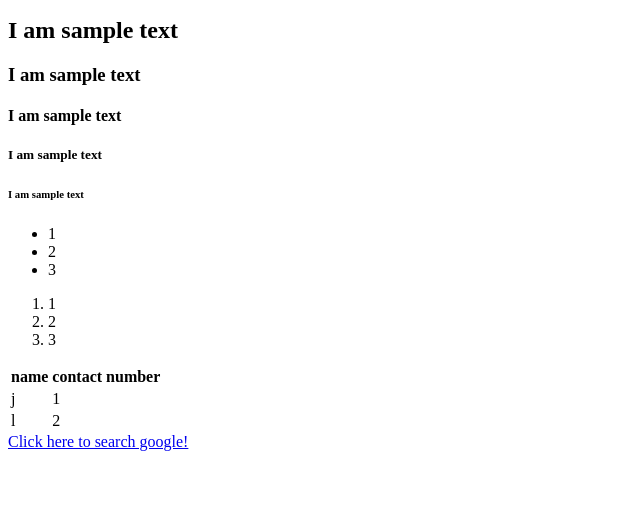
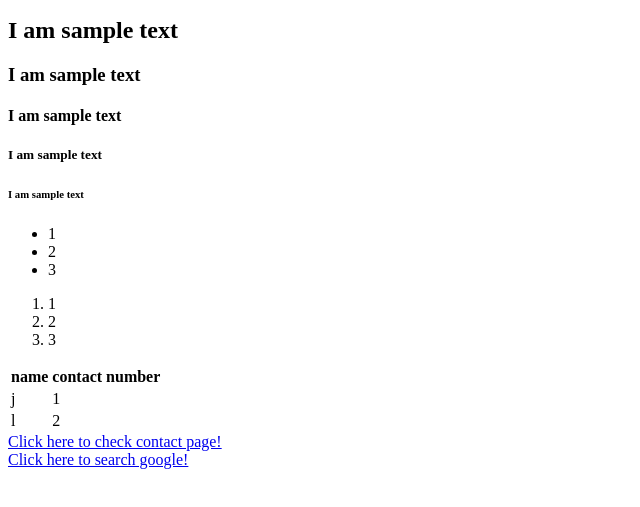
Before and after one commit to spicylobsters/HTML-Debrief, a plain HTML site: page index.html in a window 1280 px wide. Shown: the part 101-608 px from the top of the page, without its empty margins (0-640 px from the left). Drawn offline with Linux system fonts and the light colour scheme.

Commit message:
Update index.html

```diff
--- a/index.html
+++ b/index.html
@@ -47,6 +47,8 @@
       </tr>
     </table>
 
+    <a href="contact.html">Click here to check contact page!</a>
+
 
   </div>
 </body>
```
